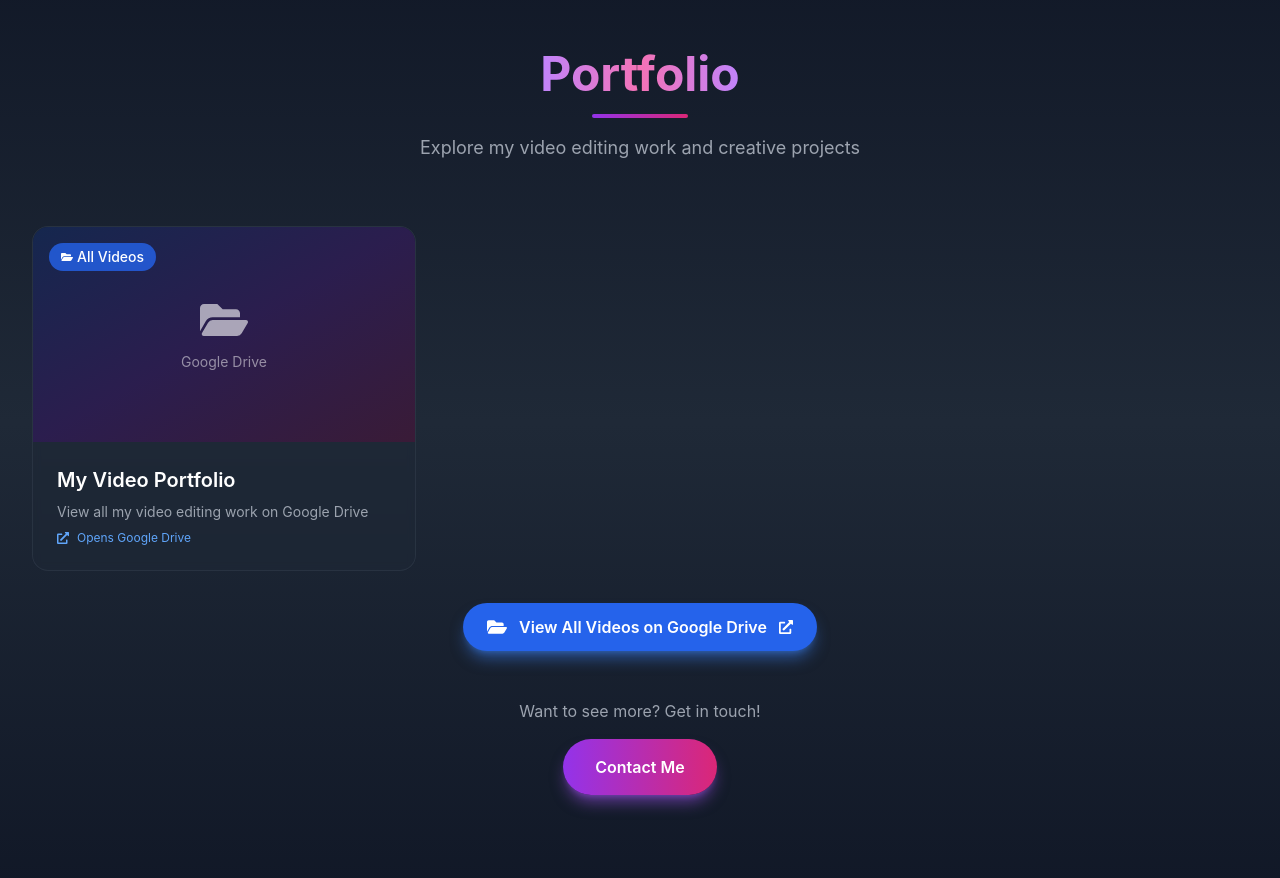
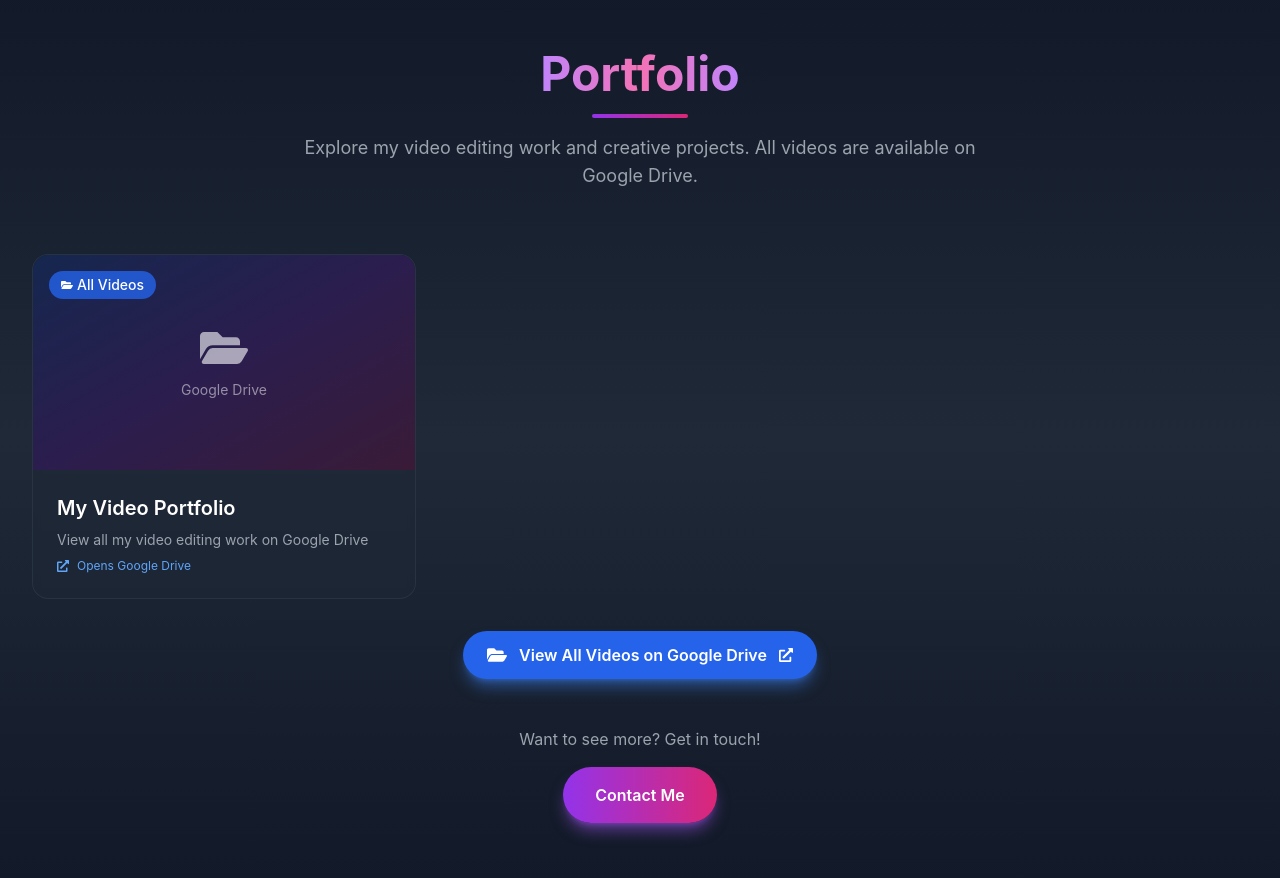
Before and after one commit to Ankit389/VideoEditorPortfolio, a React (Vite) app: page /portfolio in a window 1280 px wide. Shown: the part 3120-3998 px from the top of the page. Built offline with nearby package versions, Linux system fonts and the light colour scheme.

Commit message:
Improve portfolio UI and messaging

```diff
--- a/src/components/Portfolio.jsx
+++ b/src/components/Portfolio.jsx
@@ -82,7 +82,7 @@
             </h2>
             <div className="w-24 h-1 bg-gradient-to-r from-purple-600 to-pink-600 mx-auto rounded-full mb-4"></div>
             <p className="text-gray-400 text-base sm:text-lg max-w-2xl mx-auto">
-              Explore my video editing work and creative projects
+              Explore my video editing work and creative projects. All videos are available on Google Drive.
             </p>
           </motion.div>
 
```
